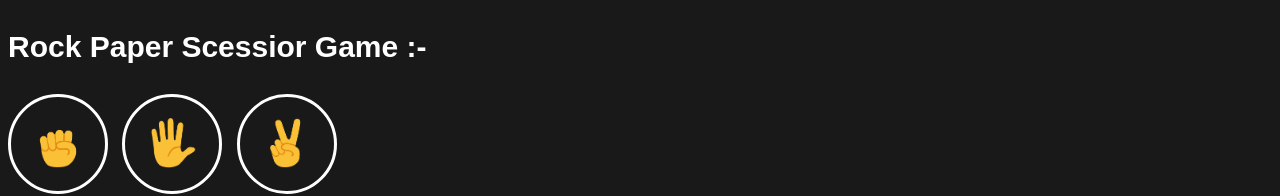
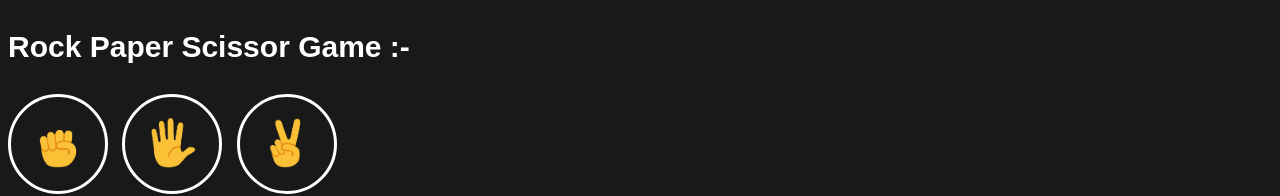
Before and after one commit to Malik-Ji-02/Malik-repository, a plain HTML site: page Rock-Paper-Scessior/Rock-Paper-Scessior.html in a window 1280 px wide. Shown: the top 196 px of the page. Drawn offline with Linux system fonts and the light colour scheme.

Commit message:
Update Rock-Paper-Scessior.html

```diff
--- a/Rock-Paper-Scessior/Rock-Paper-Scessior.html
+++ b/Rock-Paper-Scessior/Rock-Paper-Scessior.html
@@ -6,7 +6,7 @@
     </head>
     <body>
 
-        <p class="title">Rock Paper Scessior Game :-</p>
+        <p class="title">Rock Paper Scissor Game :-</p>
 
         <button class="move-button" onclick="
             playGame('rock');
```
